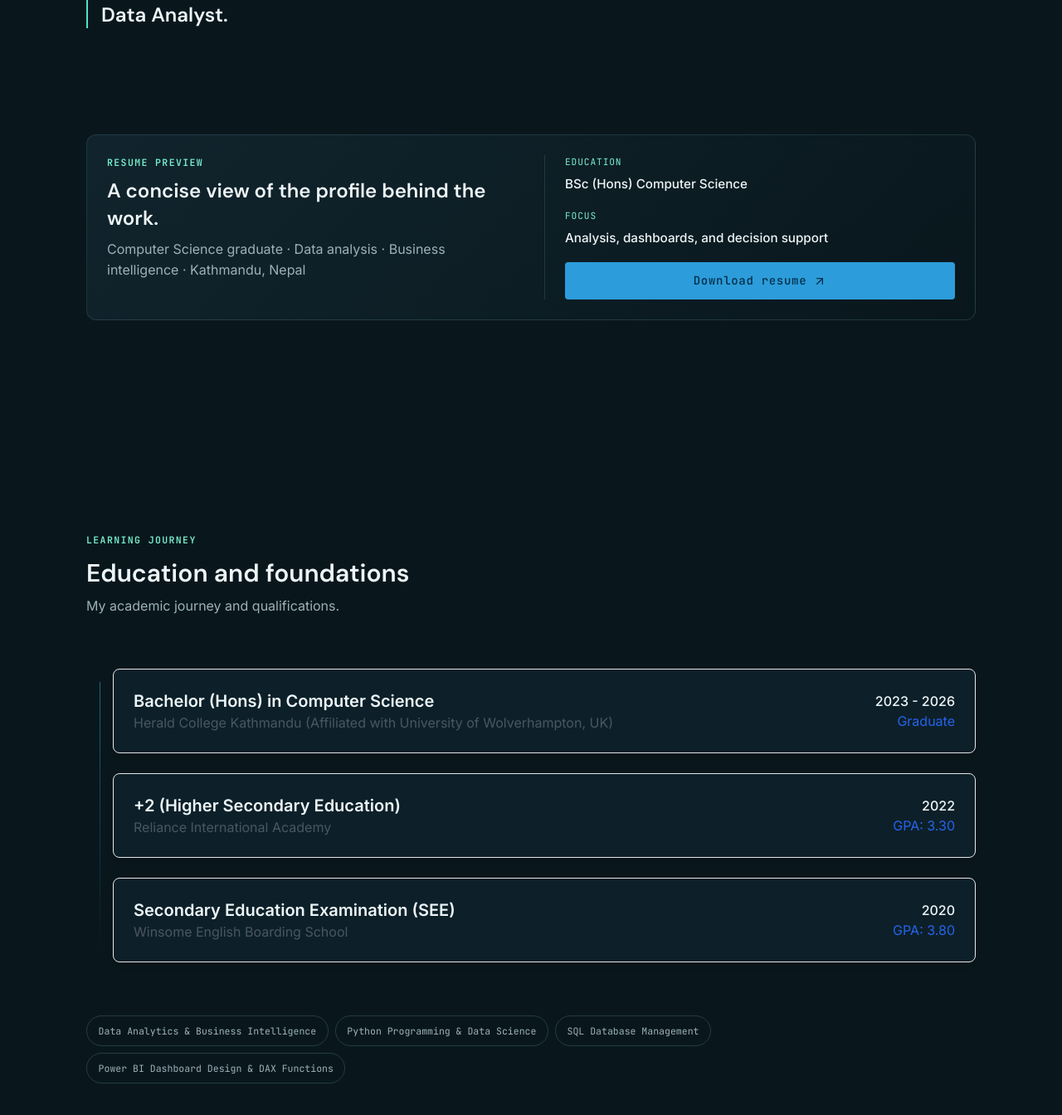
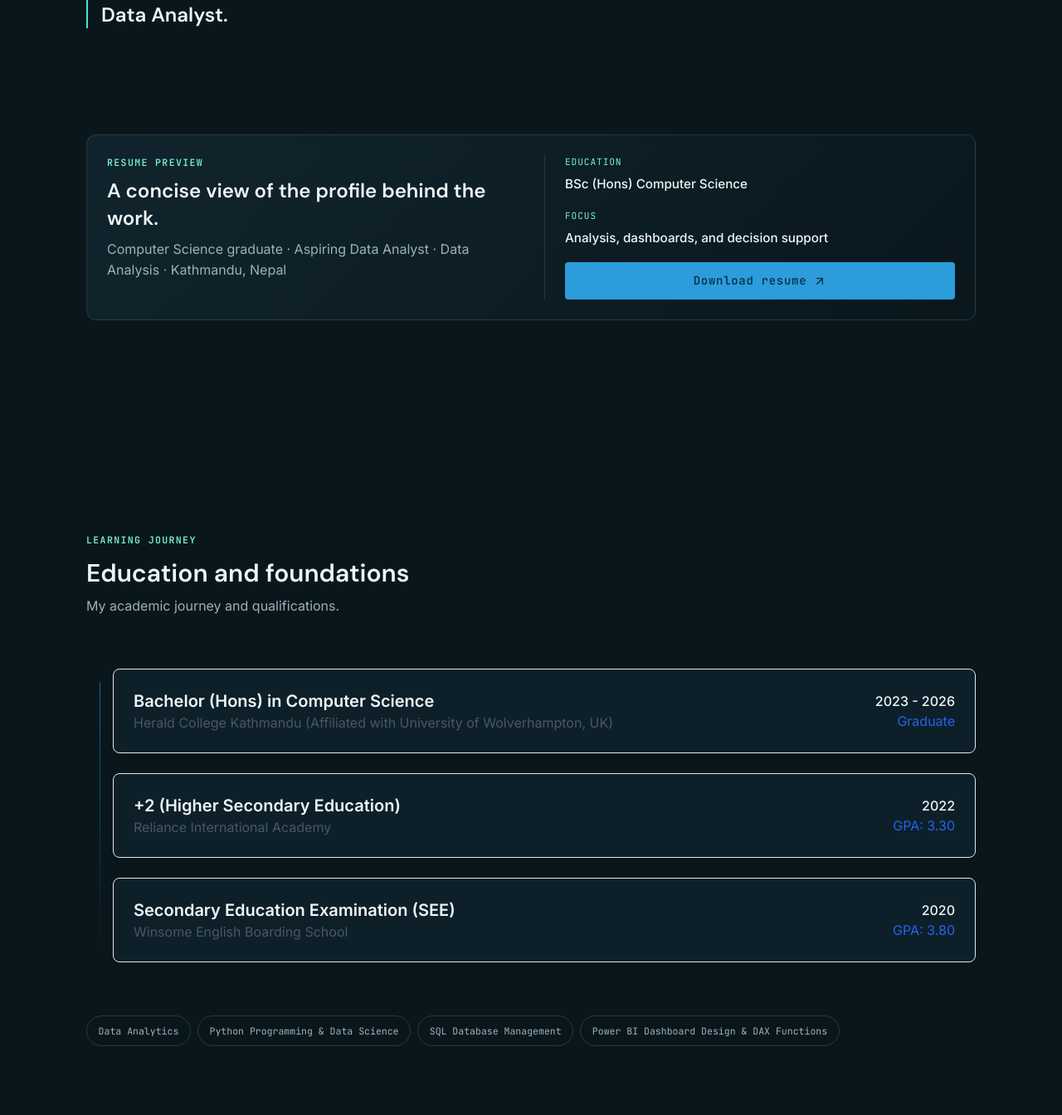
Before and after one commit to Nima-vd/Portfolio, a React (Vite) app: page / in a window 1280 px wide. Shown: the part 3611-4955 px from the top of the page at 83% size. Built offline with nearby package versions, Linux system fonts and the light colour scheme.

Commit message:
fix professional and education

```diff
--- a/src/components/Education.jsx
+++ b/src/components/Education.jsx
@@ -72,7 +72,7 @@ export default function Education() {
           ))}
         </div>
         <div className="mt-stack-lg flex flex-wrap gap-2">
-          {['Data Analytics & Business Intelligence', 'Python Programming & Data Science', 'SQL Database Management', 'Power BI Dashboard Design & DAX Functions'].map(item => <span key={item} className="filter-chip">{item}</span>)}
+          {['Data Analytics', 'Python Programming & Data Science', 'SQL Database Management', 'Power BI Dashboard Design & DAX Functions'].map(item => <span key={item} className="filter-chip">{item}</span>)}
         </div>
 
       </div>
--- a/src/components/ProfessionalProfile.jsx
+++ b/src/components/ProfessionalProfile.jsx
@@ -117,7 +117,7 @@ export default function ProfessionalProfile() {
           <div>
             <p className="eyebrow">Resume preview</p>
             <h2 className="font-headline-sm text-headline-sm text-on-surface mt-2">A concise view of the profile behind the work.</h2>
-            <p className="font-body-md text-body-md text-on-surface-variant mt-2">Computer Science graduate · Data analysis · Business intelligence · Kathmandu, Nepal</p>
+            <p className="font-body-md text-body-md text-on-surface-variant mt-2">Computer Science graduate · Aspiring Data Analyst · Data Analysis · Kathmandu, Nepal</p>
           </div>
           <div className="resume-preview-meta">
             <span>Education</span><strong>BSc (Hons) Computer Science</strong>
```
